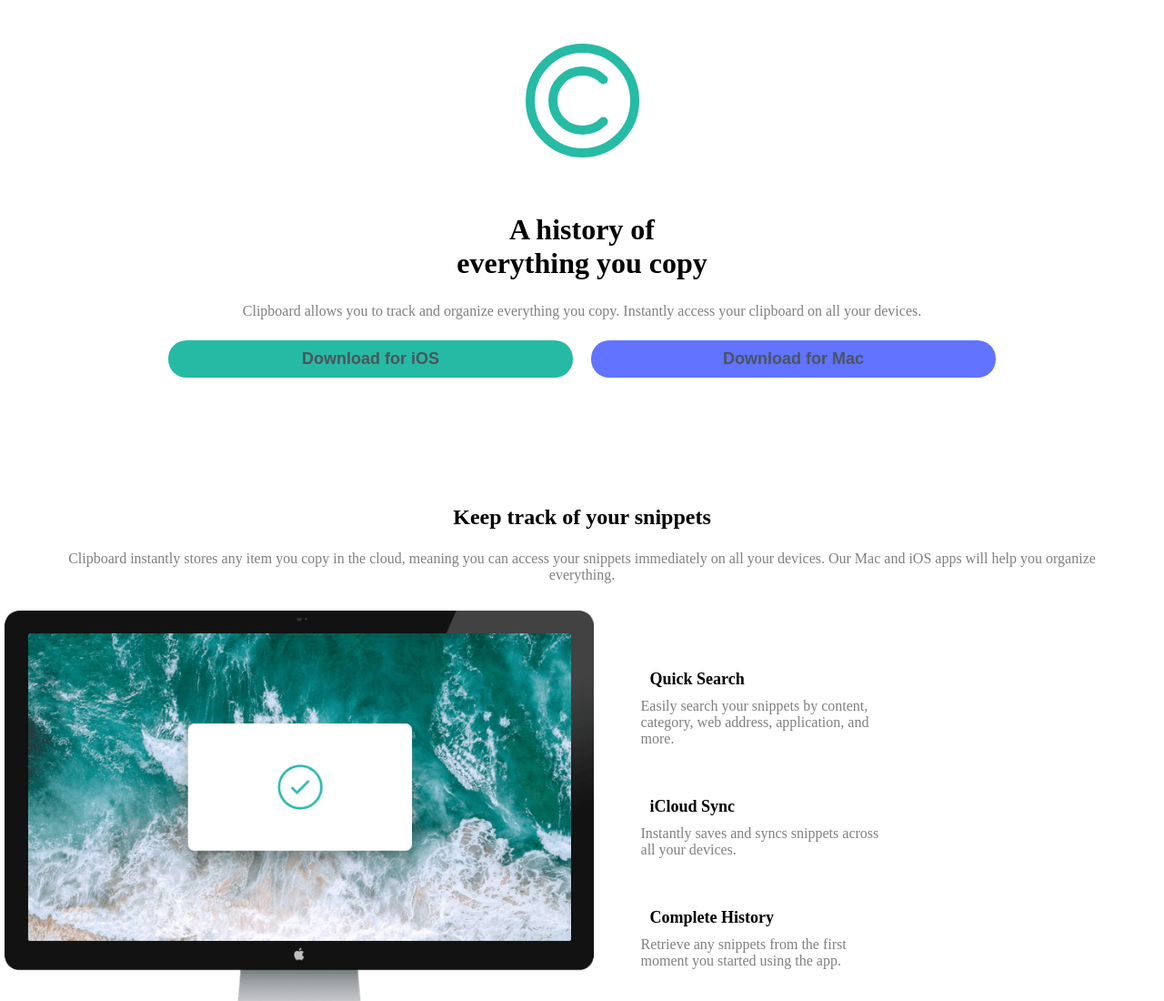
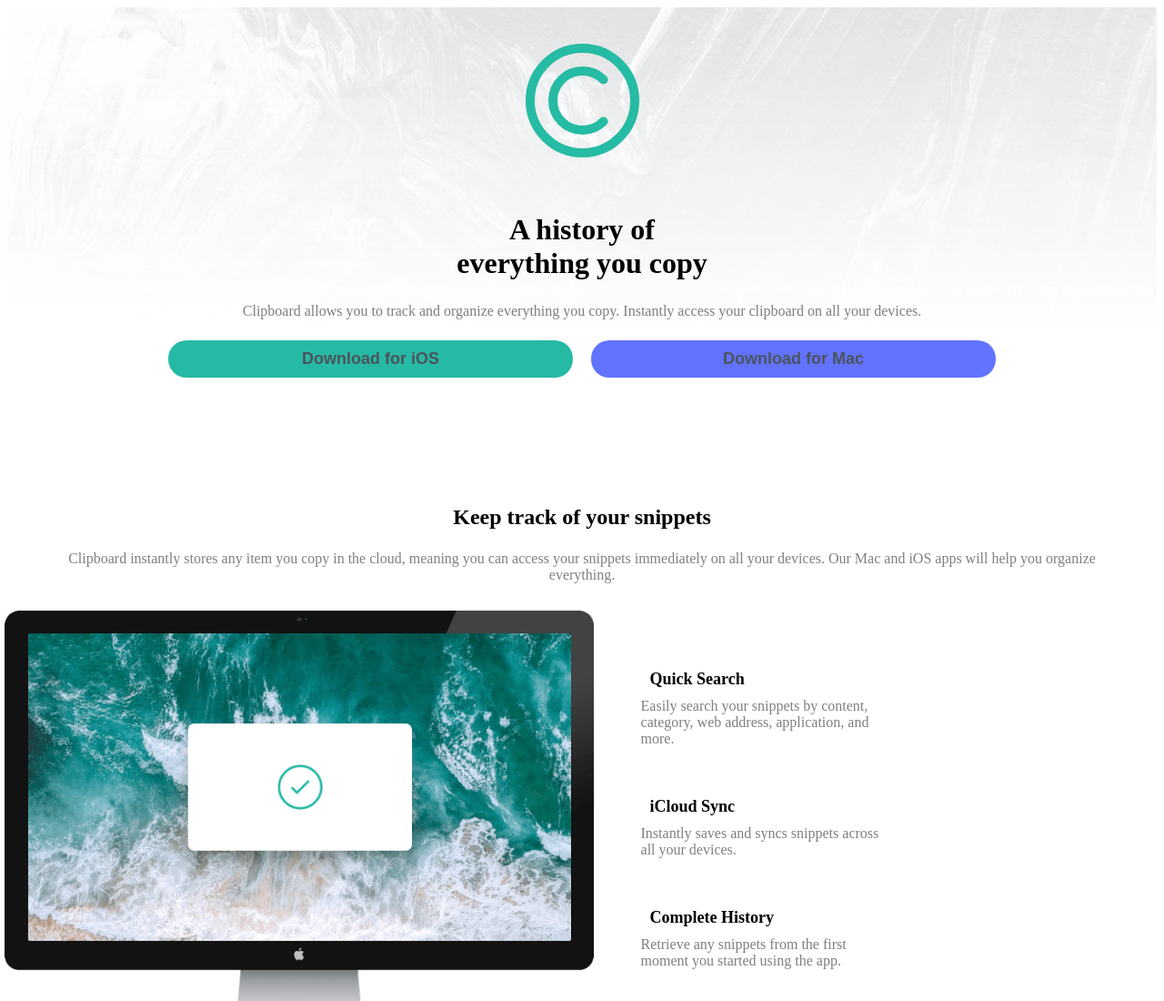
Before and after one commit to Milcik1985/Frontend-Mentor---Clipboard-landing-page, a plain HTML site: page index.html in a window 1280 px wide. Shown: the top 1100 px of the page at 91% size. Drawn offline with Linux system fonts and the light colour scheme; the site is published under a folder, as on GitHub Pages, so addresses that start at the root find nothing; a web font is replaced by a local one.

Commit message:
added background

```diff
--- a/style.css
+++ b/style.css
@@ -20,7 +20,7 @@ header {
     display: flex;
     max-width: 100%;
     object-fit: cover;
-    background-image: url(/images/bg-header-mobile.png);
+    background-image: url(./images/bg-header-mobile.png);
     background-repeat: no-repeat;
 }
 
@@ -223,7 +223,7 @@ a {
 @media screen and (min-width:385px) {
 
     header {
-        background-image: url(/images/bg-header-desktop.png);
+        background-image: url(./images/bg-header-desktop.png);
     }
 }
 
```
